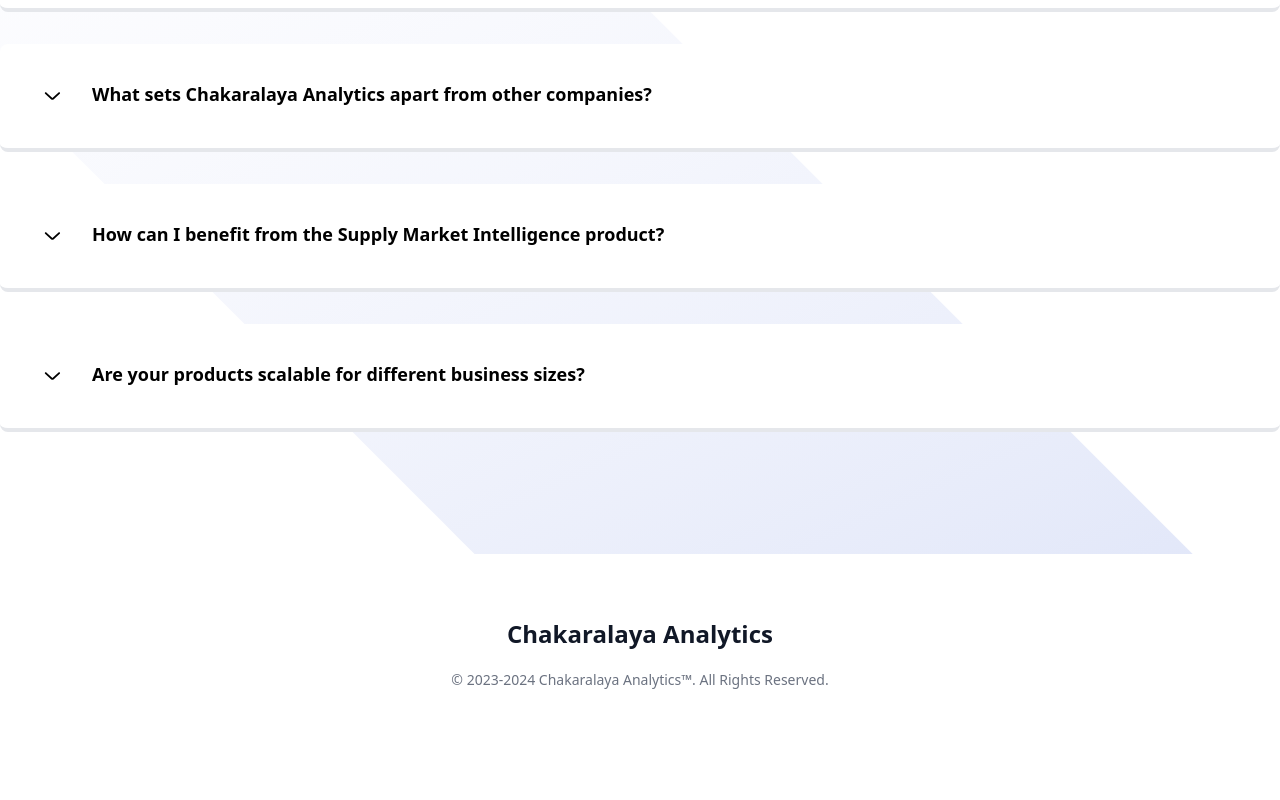
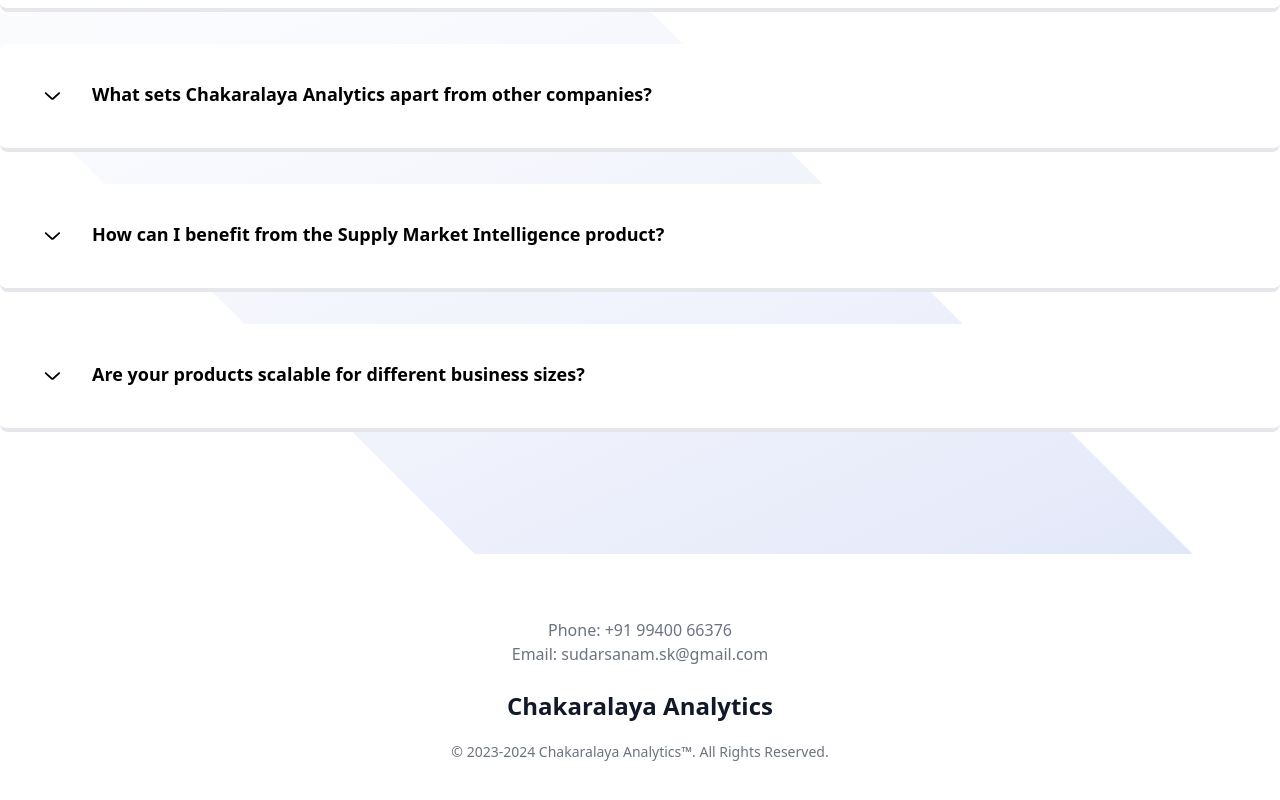
Before and after one commit to chakaralya-analytics/ca-landing-page, a React app: page / in a window 1280 px wide. Shown: the part 3889-4689 px from the top of the page. Before the commit the page ends 4643 px from the top, so only its background shows below. Built offline with nearby package versions, Linux system fonts and the light colour scheme; the HTML template or start-up script is replaced by a standard one.

Commit message:
added changes to footer

```diff
--- a/src/components/footer/footer.jsx
+++ b/src/components/footer/footer.jsx
@@ -5,6 +5,10 @@
 
                 {/* <hr class="my-6 border-gray-200 sm:mx-auto dark:border-gray-700 lg:my-8" /> */}
                 <div class="text-center">
+                <p class="text-gray-500">Phone: +91 99400 66376</p> {/* Add this line */}
+                    <p class="text-gray-500">Email: sudarsanam.sk@gmail.com</p> {/* And this line */}
+                    <p></p>
+                    <br />
                     <a
                         href="#"
                         class="flex items-center justify-center mb-5 text-2xl font-semibold text-gray-900 dark:text-white"
@@ -12,10 +16,13 @@
                         {/* <img src="./images/logo.svg" class="h-6 mr-3 sm:h-9" alt="Landwind Logo" /> */}
                         Chakaralaya Analytics
                     </a>
+
                     <span class="block text-sm text-center text-gray-500 dark:text-gray-400">
                         © 2023-2024 Chakaralaya Analytics™. All Rights
                         Reserved.
                     </span>
+                    {/* <ul class="flex justify-center mt-5 space-x-5"> */}
+                    {/* ... */}
                     {/* <ul class="flex justify-center mt-5 space-x-5">
                     <li>
                         <a href="#" class="text-gray-500 hover:text-gray-900 dark:hover:text-white dark:text-gray-400">
```
